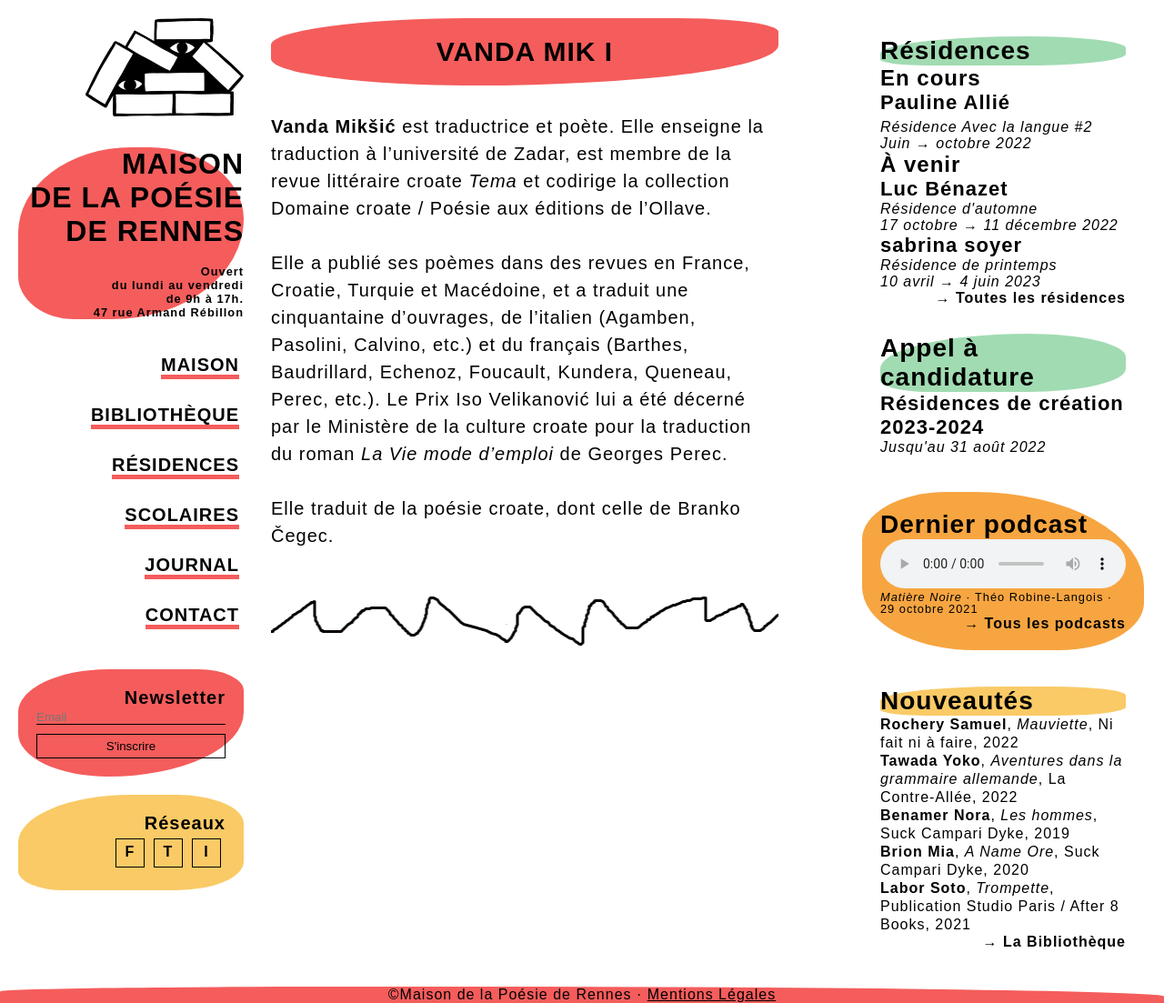
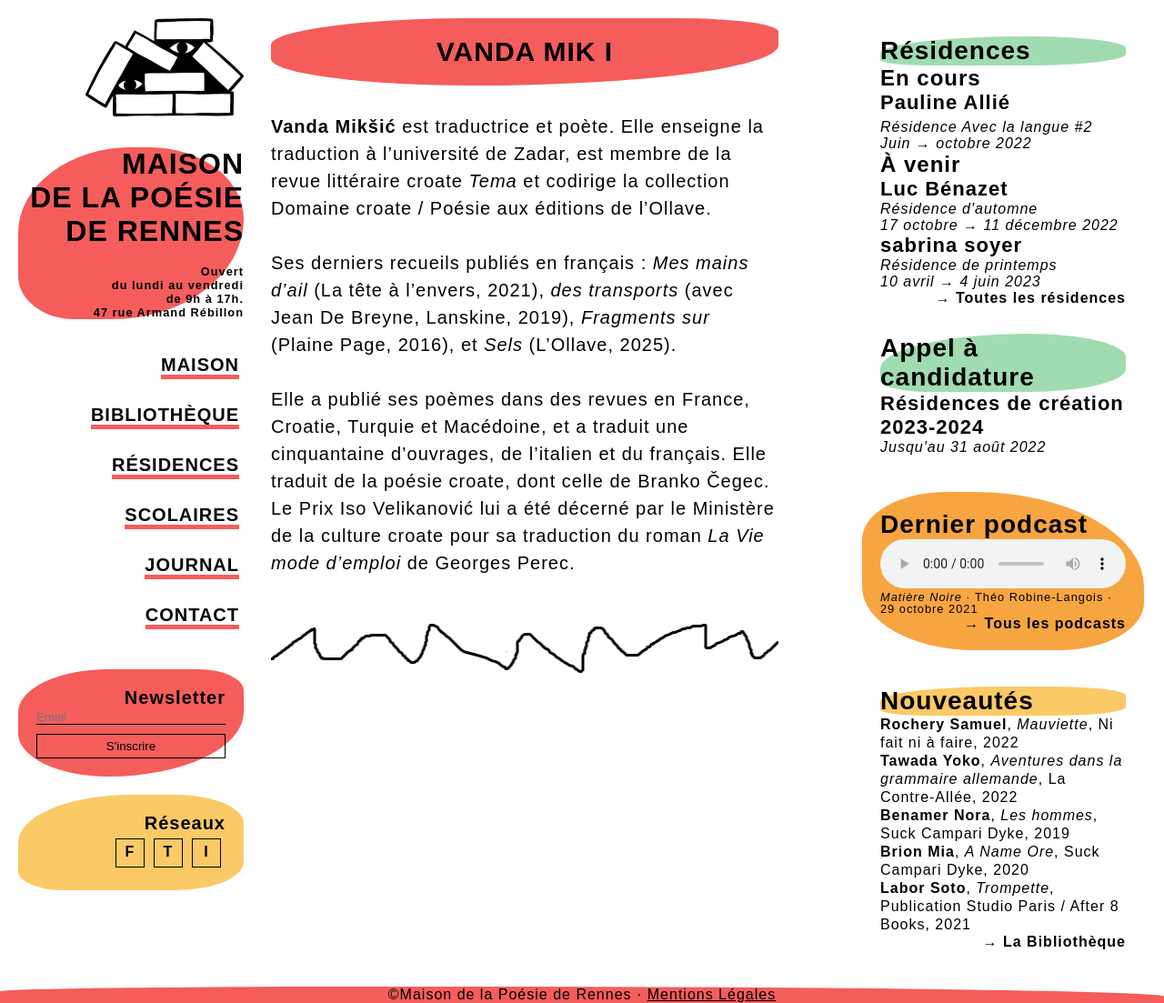
Before and after one commit to PQuod/MaisondelaPoesiedeRennes, a Jekyll site: the page built from _artistes/vanda-mik-i.md, in a window 1280 px wide. Shown: the whole page at 91% size. Built offline with Jekyll 4.4.1, drawn with Linux system fonts in a browser that asks for light colours; some web fonts are replaced; a script that is not in the unit is left out.

Commit message:
Update Artistes “vanda-mik-i”

```diff
--- a/_artistes/vanda-mik-i.md
+++ b/_artistes/vanda-mik-i.md
@@ -4,6 +4,6 @@
 ---
 **Vanda Mikšić** est traductrice et poète. Elle enseigne la traduction à l'université de Zadar, est membre de la revue littéraire croate *Tema* et codirige la collection Domaine croate / Poésie aux éditions de l'Ollave.
 
-Elle a publié ses poèmes dans des revues en France, Croatie, Turquie et Macédoine, et a traduit une cinquantaine d'ouvrages, de l'italien (Agamben, Pasolini, Calvino, etc.) et du français (Barthes, Baudrillard, Echenoz, Foucault, Kundera, Queneau, Perec, etc.). Le Prix Iso Velikanović lui a été décerné par le Ministère de la culture croate pour la traduction du roman *La Vie mode d’emploi* de Georges Perec.
+Ses derniers recueils publiés en français : *Mes mains d'ail* (La tête à l'envers, 2021), *des transports* (avec Jean De Breyne, Lanskine, 2019), *Fragments sur* (Plaine Page, 2016), et *Sels* (L'Ollave, 2025).
 
-Elle traduit de la poésie croate, dont celle de Branko Čegec.
+Elle a publié ses poèmes dans des revues en France, Croatie, Turquie et Macédoine, et a traduit une cinquantaine d'ouvrages, de l'italien et du français. Elle traduit de la poésie croate, dont celle de Branko Čegec. Le Prix Iso Velikanović lui a été décerné par le Ministère de la culture croate pour sa traduction du roman *La Vie mode d’emploi* de Georges Perec.
```
